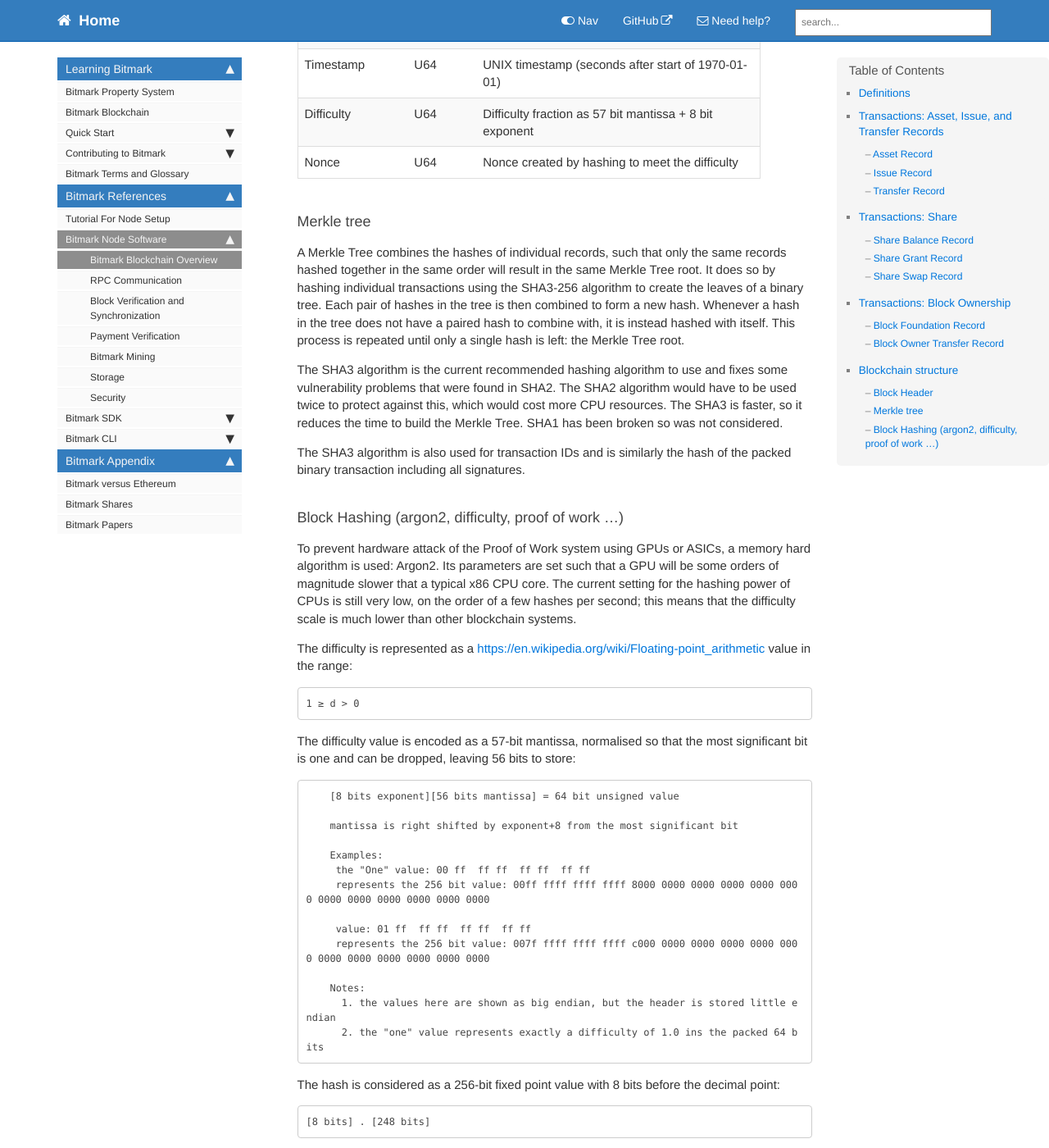
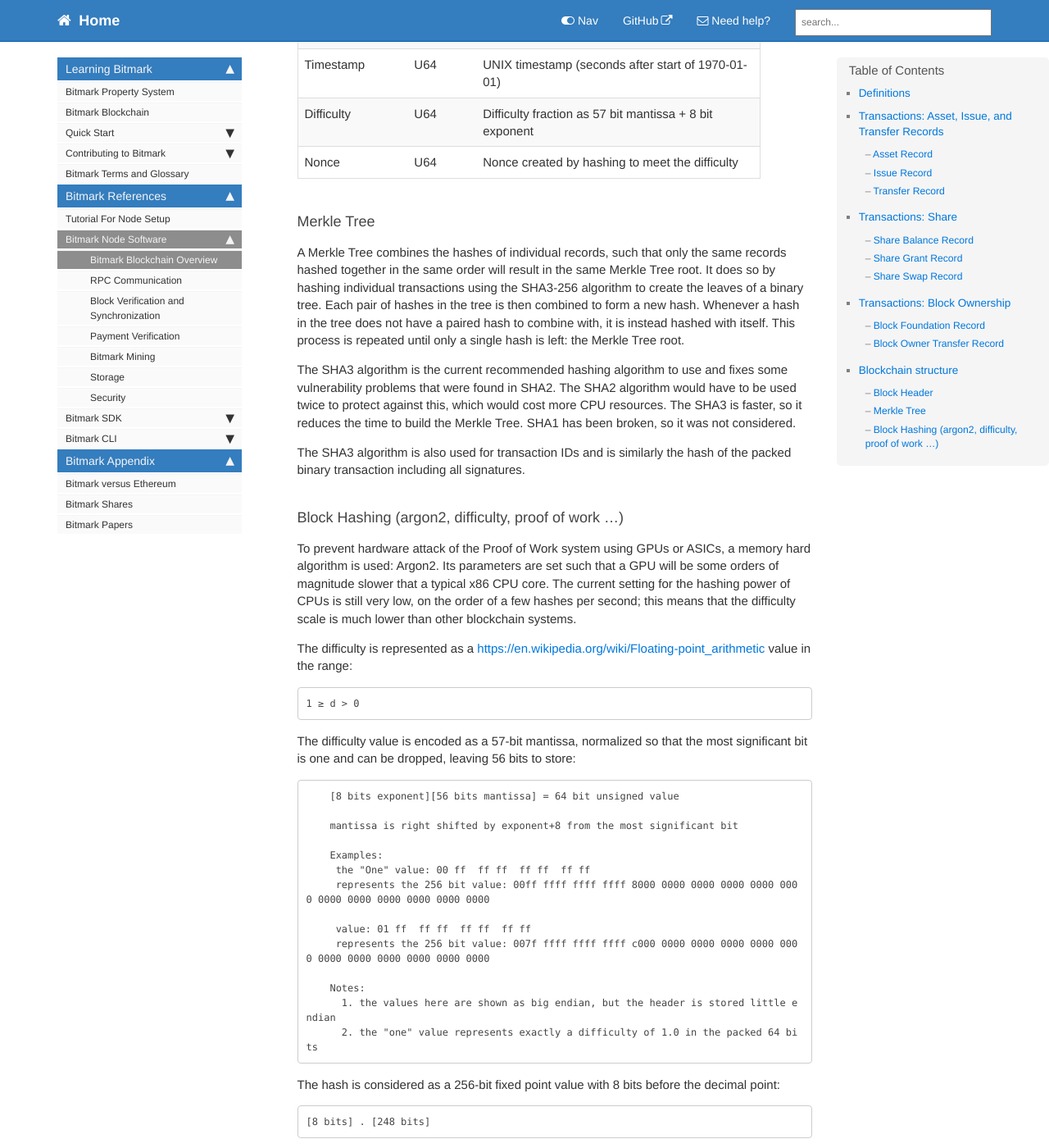
Before and after one commit to bitmark-inc/docs, a Jekyll site: the page built from pages/bitmark-references/bitmark-node-software/bitmark-blockchain-overview.md, in a window 1280 px wide and 1400 px high, scrolled down 5975 px. Shown: the whole window at 82% size. Built offline with Jekyll 4.4.1, drawn with Linux system fonts in a browser that asks for light colours; comment, search, counter and statistics services are not loaded; some of the changed text lies outside the part shown.

Commit message:
Final edits

```diff
--- a/pages/bitmark-references/bitmark-node-software/bitmark-blockchain-overview.md
+++ b/pages/bitmark-references/bitmark-node-software/bitmark-blockchain-overview.md
@@ -35,7 +35,7 @@
   validated by various routines to prevent excessive storage use.
   There must be an even number of sequences, as they form
   key-value pairs. There must not be a trailing NUL byte.  In JSON
-  representation the NUL byte will show as `\u0000`.
+  representation, the NUL byte will show as `\u0000`.
 
 Signature
 : An Ed25519 signature over all previous _bytes_ including _VarInt_
@@ -251,7 +251,7 @@
 Difficulty       | U64       | Difficulty fraction as 57 bit mantissa + 8 bit exponent
 Nonce            | U64       | Nonce created by hashing to meet the difficulty
 
-### Merkle tree
+### Merkle Tree
 
 A Merkle Tree combines the hashes of individual records, such that
 only the same records hashed together in the same order will result in
@@ -265,7 +265,7 @@
 and fixes some vulnerability problems that were found in SHA2.  The
 SHA2 algorithm would have to be used twice to protect against this, which would
 cost more CPU resources.  The SHA3 is faster, so it reduces the time to
-build the Merkle Tree. SHA1 has been broken so was not considered.
+build the Merkle Tree. SHA1 has been broken, so it was not considered.
 
 The SHA3 algorithm is also used for transaction IDs and is similarly the
 hash of the packed binary transaction including all signatures.
@@ -285,7 +285,7 @@
 
     1 ≥ d > 0
 
-The difficulty value is encoded as a 57-bit mantissa, normalised so
+The difficulty value is encoded as a 57-bit mantissa, normalized so
 that the most significant bit is one and can be dropped, leaving 56 bits
 to store:
 
@@ -303,7 +303,7 @@
 
     Notes:
       1. the values here are shown as big endian, but the header is stored little endian
-      2. the "one" value represents exactly a difficulty of 1.0 ins the packed 64 bits
+      2. the "one" value represents exactly a difficulty of 1.0 in the packed 64 bits
 ~~~
 
 The hash is considered as a 256-bit fixed point value with 8 bits
```
Also changed, not shown: other parts of pages/bitmark-references/bitmark-node-software/bitmark-blockchain-overview.md (+5 -5 lines).
